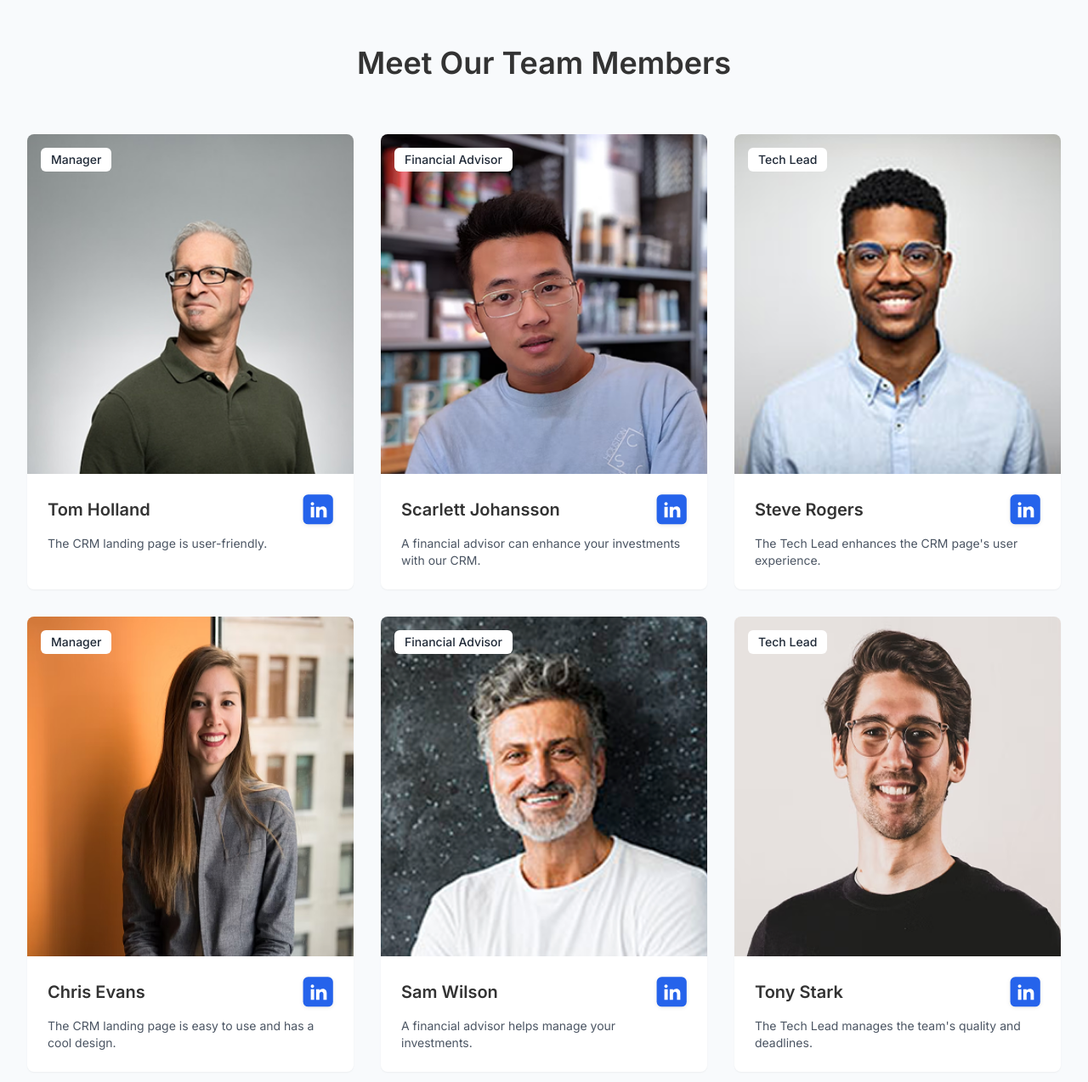
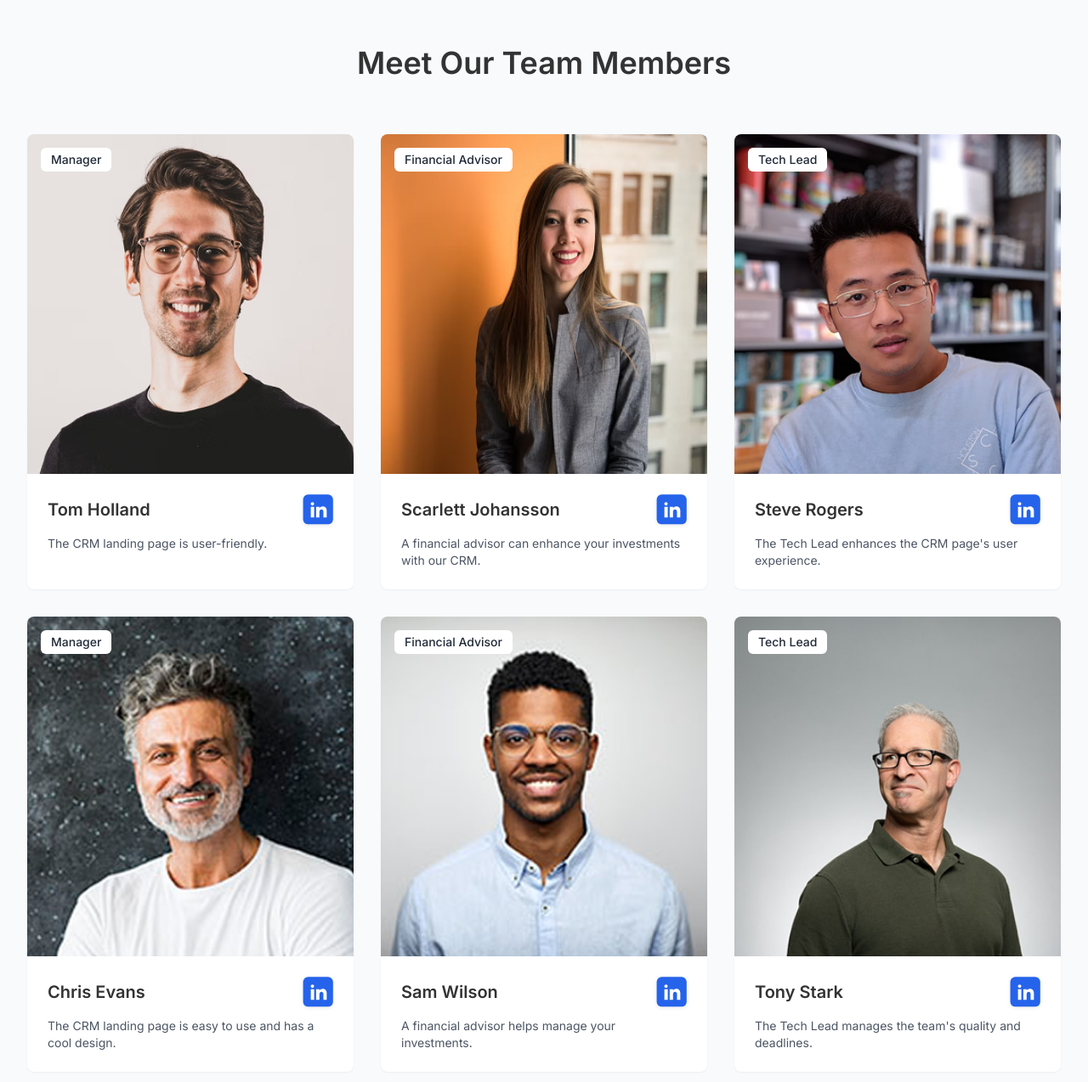
Before and after one commit to Wrttnspknbrkn/GydGenWave, a React (Vite) app: page /about-us in a window 1280 px wide. Shown: the part 1333-2607 px from the top of the page at 85% size. Built offline with nearby package versions, Linux system fonts and the light colour scheme.

Commit message:
Update MeetOurTeamSection.jsx

```diff
--- a/src/pages/aboutUs/MeetOurTeamSection.jsx
+++ b/src/pages/aboutUs/MeetOurTeamSection.jsx
@@ -32,37 +32,37 @@ const MeetOurTeamSection = () => {
       name: 'Tom Holland',
       role: 'Manager',
       description: 'The CRM landing page is user-friendly.',
-      imageSrc: '/images/person1.png'
+      imageSrc: '/images/person6.png'
     },
     {
       name: 'Scarlett Johansson',
       role: 'Financial Advisor',
       description: 'A financial advisor can enhance your investments with our CRM.',
-      imageSrc: '/images/person2.png'
+      imageSrc: '/images/person4.png'
     },
     {
       name: 'Steve Rogers',
       role: 'Tech Lead',
       description: 'The Tech Lead enhances the CRM page\'s user experience.',
-      imageSrc: '/images/person3.png'
+      imageSrc: '/images/person2.png'
     },
     {
       name: 'Chris Evans',
       role: 'Manager',
       description: 'The CRM landing page is easy to use and has a cool design.',
-      imageSrc: '/images/person4.png'
+      imageSrc: '/images/person5.png'
     },
     {
       name: 'Sam Wilson',
       role: 'Financial Advisor',
       description: 'A financial advisor helps manage your investments.',
-      imageSrc: '/images/person5.png'
+      imageSrc: '/images/person3.png'
     },
     {
       name: 'Tony Stark',
       role: 'Tech Lead',
       description: 'The Tech Lead manages the team\'s quality and deadlines.',
-      imageSrc: '/images/person6.png'
+      imageSrc: '/images/person1.png'
     }
   ];
 
```
